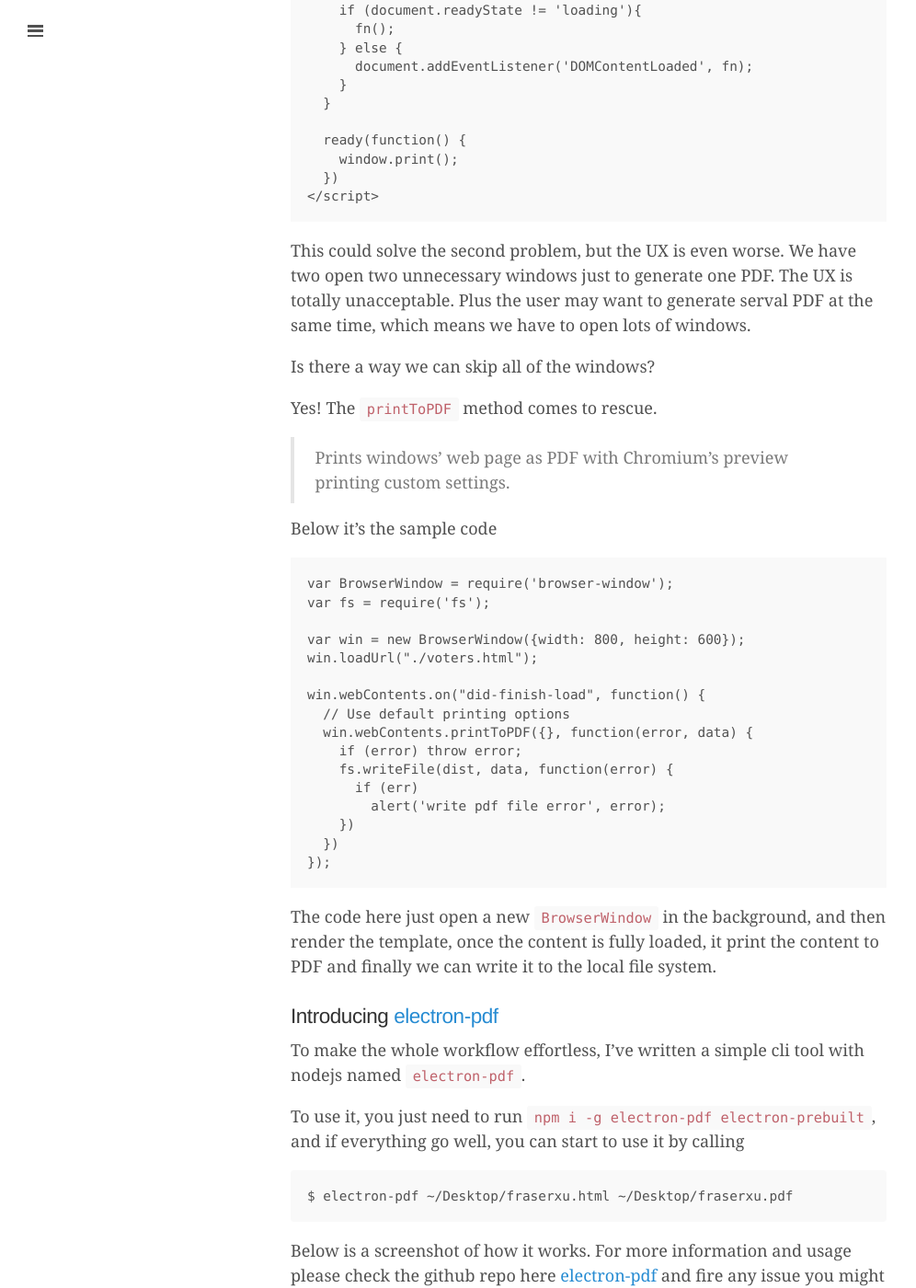
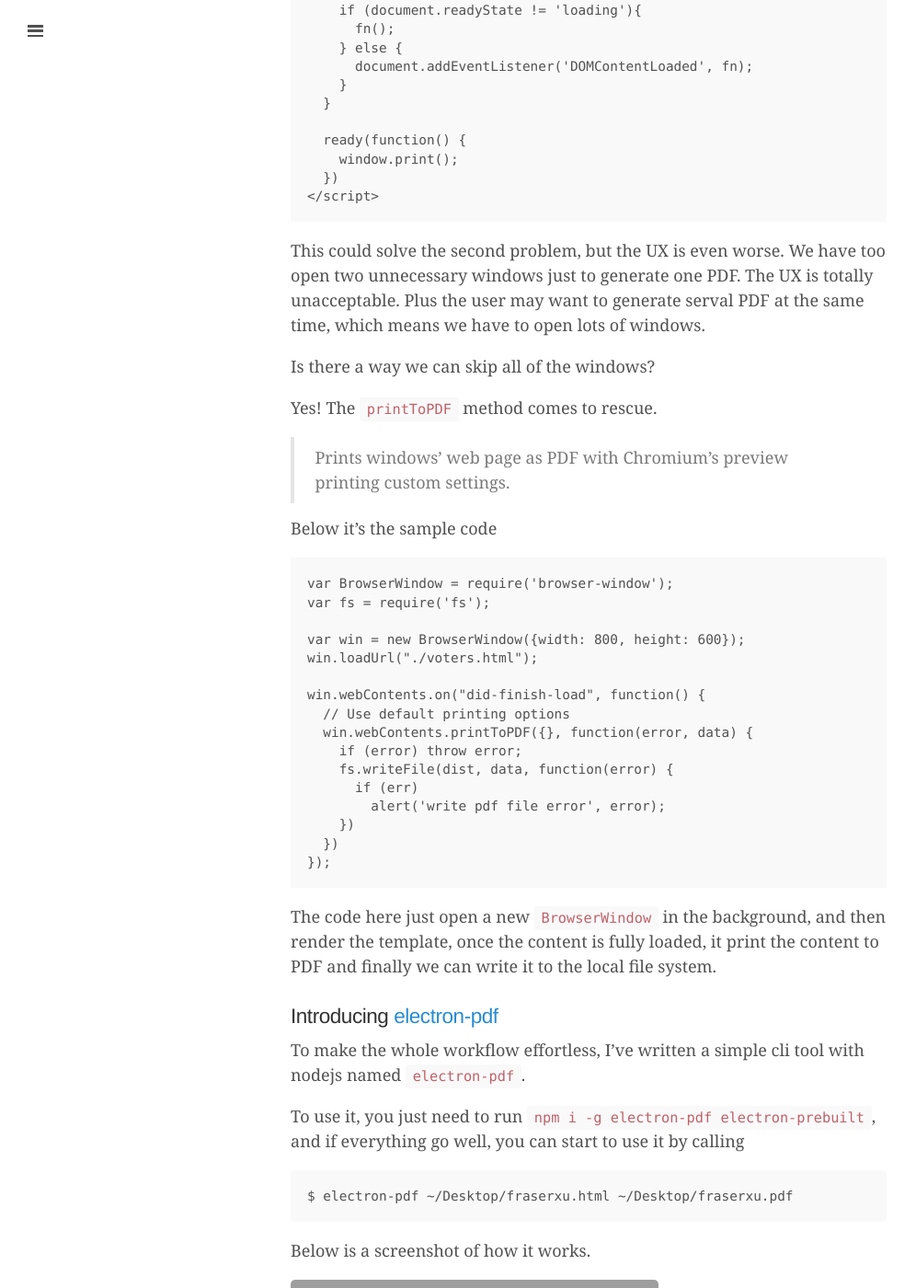
Before and after one commit to fraserxu/fraserxu.github.io, a Jekyll site: the page built from _posts/2015-08-20-pdf-generation-on-the-web.md, in a window 1280 px wide and 1400 px high, scrolled down 5661 px. Shown: the whole window at 92% size, without its empty margins (0-996 px from the left). Built offline with Jekyll 4.4.1, drawn with Linux system fonts in a browser that asks for light colours; some web fonts are replaced; Markdown is read by kramdown in place of the engine named in the settings; some of the changed lines change nothing that is shown; some of the changed text lies outside the part shown; grey boxes are pictures that could not be loaded.

Commit message:
fixed a type and add screenshop

````diff
--- a/_posts/2015-08-20-pdf-generation-on-the-web.md
+++ b/_posts/2015-08-20-pdf-generation-on-the-web.md
@@ -200,7 +200,7 @@
 </script>
 ```
 
-This could solve the second problem, but the UX is even worse. We have two open two unnecessary windows just to generate one PDF. The UX is totally unacceptable. Plus the user may want to generate serval PDF at the same time, which means we have to open lots of windows.
+This could solve the second problem, but the UX is even worse. We have too open two unnecessary windows just to generate one PDF. The UX is totally unacceptable. Plus the user may want to generate serval PDF at the same time, which means we have to open lots of windows.
 
 Is there a way we can skip all of the windows?
 
@@ -241,4 +241,8 @@
 $ electron-pdf ~/Desktop/fraserxu.html ~/Desktop/fraserxu.pdf
 ```
 
-Below is a screenshot of how it works. For more information and usage please check the github repo here [electron-pdf](https://github.com/fraserxu/electron-pdf) and fire any issue you might have and pull request is more than welcome!
+Below is a screenshot of how it works.
+
+![electron-pdf](https://cloud.githubusercontent.com/assets/1183541/9372796/6dc1089e-4715-11e5-8850-10dd9542aff8.gif)
+
+For more information and usage please check the github repo here [electron-pdf](https://github.com/fraserxu/electron-pdf) and fire any issue you might have and pull request is more than welcome!
````
